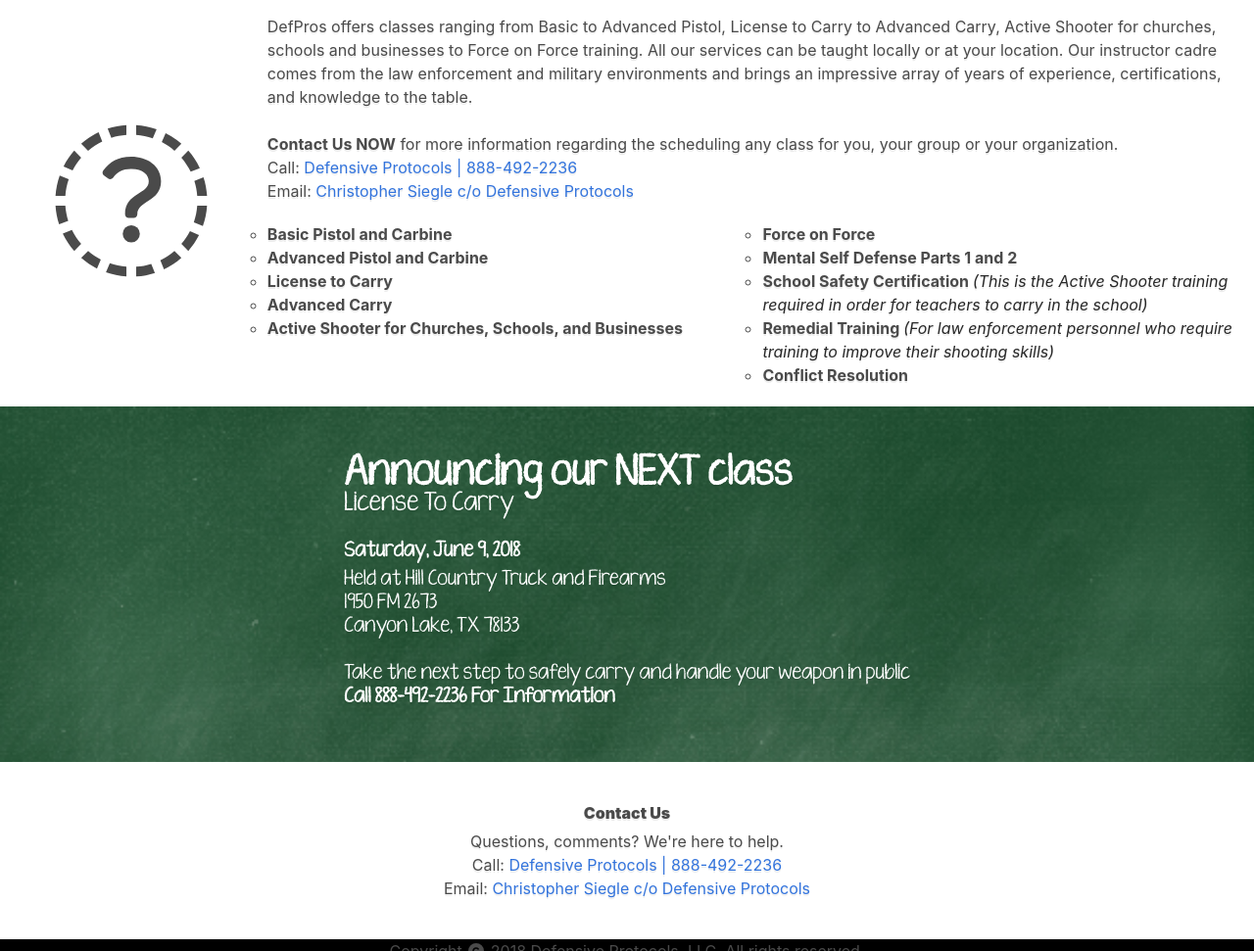
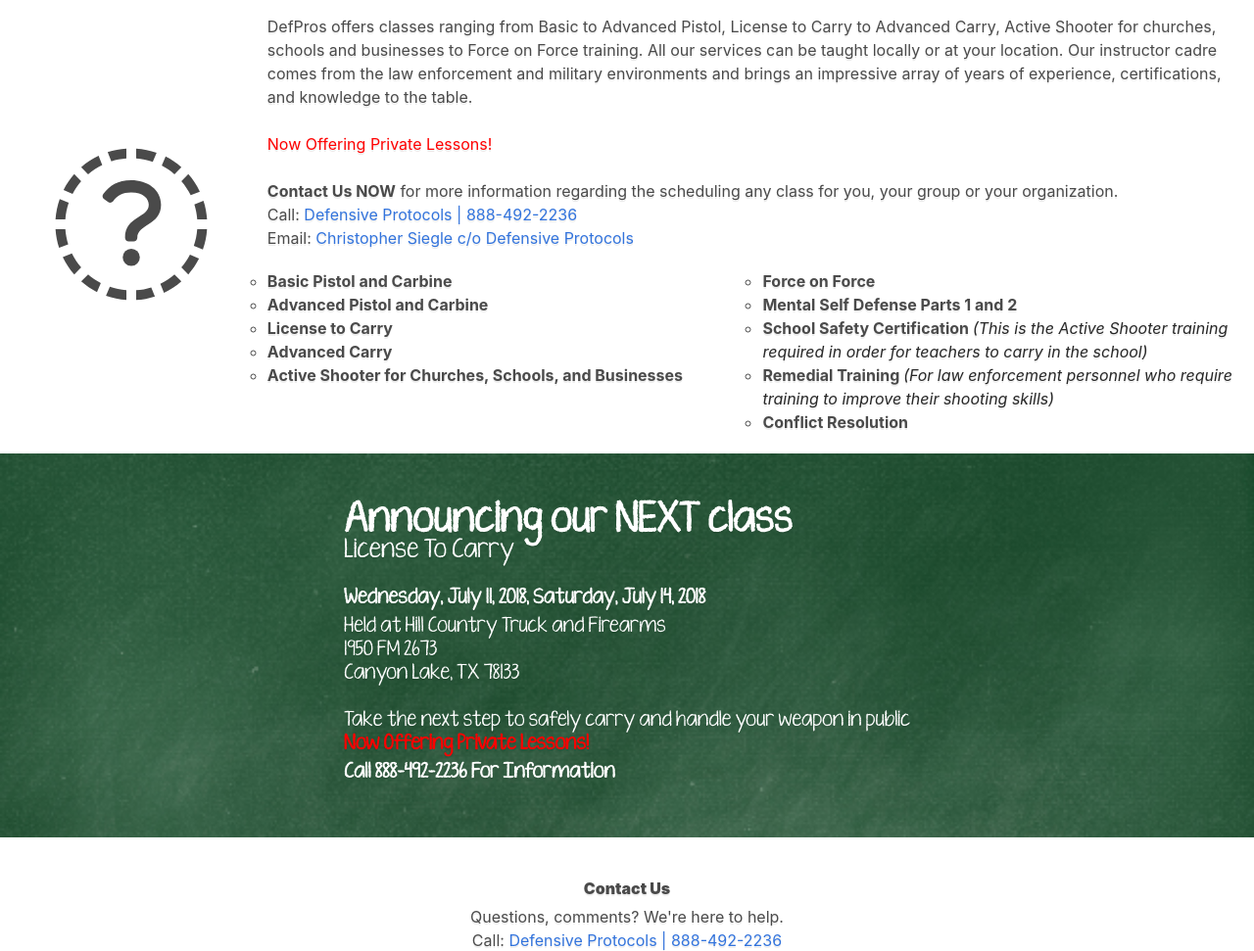
Before and after one commit to jnashsiegle/defPros, a website: page index.html in a window 1280 px wide. Shown: the part 875-1846 px from the top of the page at 98% size. Drawn offline with nearby package versions, Linux system fonts and the light colour scheme.

Commit message:
Update class schedule
Signed-off-by: Jana Siegle <jsiegle@lightpointdev.com>

```diff
--- a/index.html
+++ b/index.html
@@ -76,6 +76,8 @@
                     <div class = "column">
                         <p>DefPros offers classes ranging from Basic to Advanced Pistol, License to Carry to Advanced Carry, Active Shooter for churches, schools and businesses to Force on Force training.  All our services can be taught locally or at your location.  Our  instructor cadre comes from the law enforcement and military environments and brings an impressive array of years of experience, certifications, and knowledge to the table.</p>
                         <p>&nbsp;</p>
+                        <p><span style = "color: red;">Now Offering Private Lessons!</span></p>
+                        <p>&nbsp;</p>
                         <p><span style = "font-weight: bold;">Contact Us NOW</span> for more information regarding the  scheduling any class for you, your group or your organization.</p>
                         <p>Call: <a href="tel:&#056;&#056;&#056;&#045;&#052;&#057;&#050;&#045;&#050;&#050;&#051;&#054;">Defensive Protocols | &#056;&#056;&#056;&#045;&#052;&#057;&#050;&#045;&#050;&#050;&#051;&#054;</a><br>Email: <a href='mail&#116;o&#58;c%73ieg%6Ce&#64;%6&#52;&#37;6&#53;&#37;6&#54;e&#110;%73&#105;v&#101;&#112;r&#111;&#116;oc%&#54;Fls&#46;%63%6F%6D'>Christopher Siegle c/o Defensive Protocols</a></p>
 
@@ -107,12 +109,13 @@
       <box>
         <h1 class = "title">Announcing our NEXT class</h1>
         <h2  class = "subtitle">License To Carry</h2>
-        <h2>Saturday, June 9, 2018</h2>
+        <h2>Wednesday, July 11, 2018, Saturday, July 14, 2018</h2>
         <p>Held at Hill Country Truck and Firearms</p>
         <p>1950 FM 2673</p>
         <p>Canyon Lake, TX 78133</p>
         <br>
         <p>Take the next step to safely carry and handle your weapon in public</p>
+        <h2><span style = "color: red;">Now Offering Private Lessons!</span></h2>
         <h2> Call 888-492-2236 For Information</h2>
         <div style="text-align: center;">
 
```
